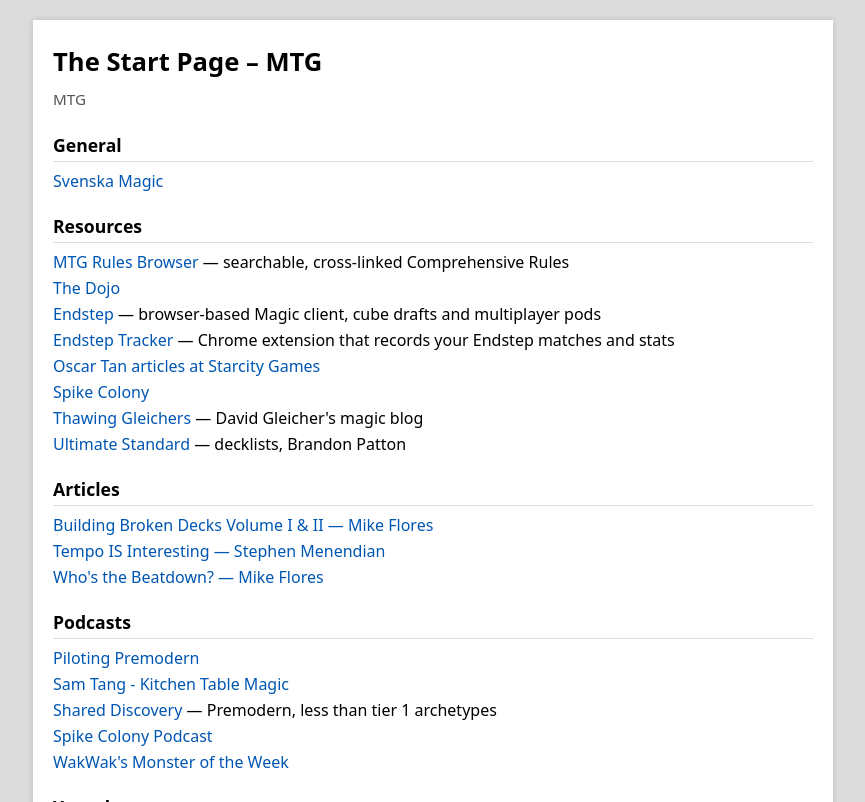
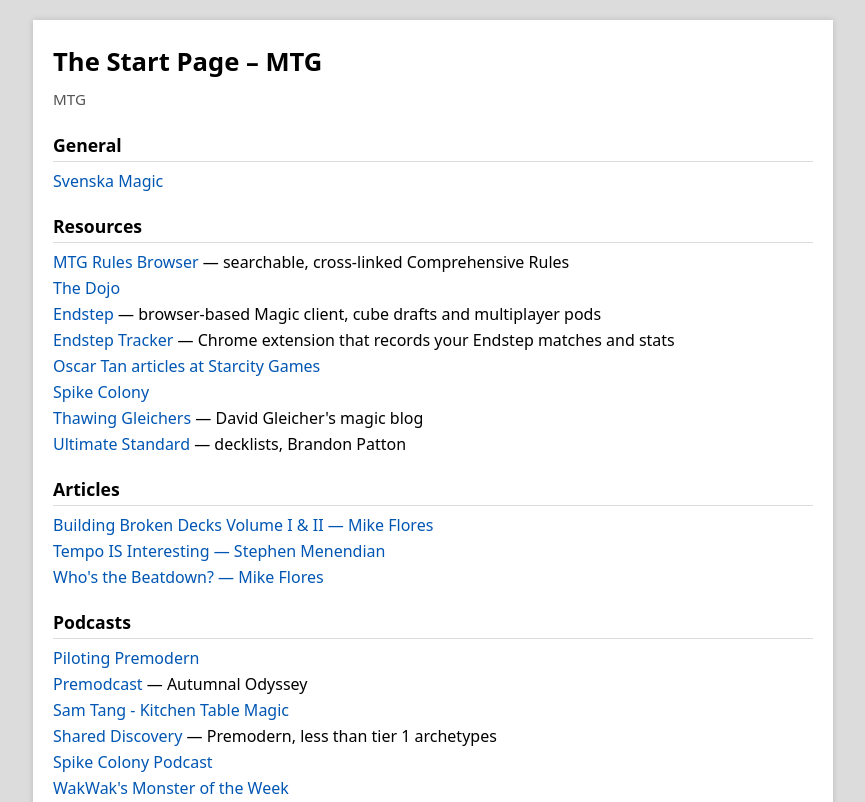
Before and after one commit to ologl/ologlstart, a plain HTML site: page magic.html in a window 1280 px wide. Shown: the top 802 px of the page, without its empty margins (207-1072 px from the left). Drawn offline with Linux system fonts and the light colour scheme.

Commit message:
Add Premodcast to Magic podcasts
Co-Authored-By: Claude Sonnet 5.5 <noreply@anthropic.com>
Claude-Session: https://claude.ai/code/session_01Fi2K3VUJeyKacxHBypTep7

```diff
--- a/magic.html
+++ b/magic.html
@@ -122,6 +122,7 @@
     <h2>Podcasts</h2>
     <ul>
       <li><a href="https://www.youtube.com/@PilotingPremodern">Piloting Premodern</a></li>
+      <li><a href="https://premodcast.buzzsprout.com/830548/episodes/20048677-autumnal-odyssey" target="_blank">Premodcast</a> — Autumnal Odyssey</li>
       <li><a href="https://kitchentablemagic.org/about/" target="_blank">Sam Tang - Kitchen Table Magic</a></li>
       <li><a href="https://open.spotify.com/show/5iAQ17ETQOk4uJ04uFLFQg" target="_blank">Shared Discovery</a> — Premodern, less than tier 1 archetypes</li>
       <li><a href="https://podbay.fm/p/spike-colony" target="_blank">Spike Colony Podcast</a></li>
```
